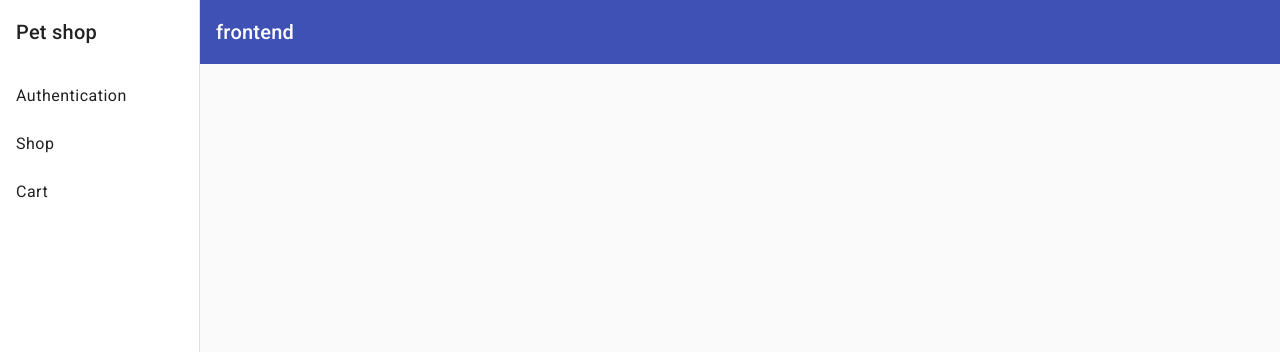
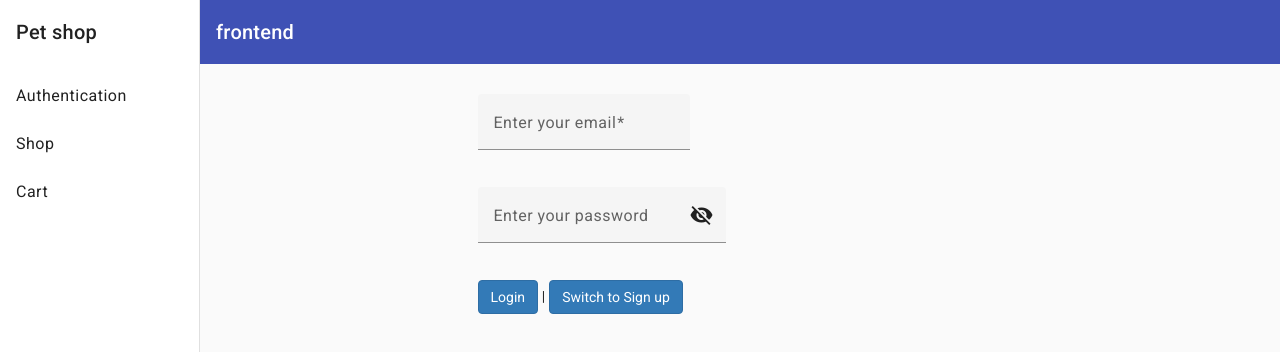
Before and after one commit to Guy-S-glitch/my-pet-shop, an Angular app in the folder frontend/: page / in a window 1280 px wide. Shown: the top 352 px of the page. Built offline with nearby package versions, Linux system fonts and the light colour scheme.

Commit message:
added email & password

```diff
--- a/frontend/angular.json
+++ b/frontend/angular.json
@@ -30,6 +30,7 @@
             "tsConfig": "tsconfig.app.json",
             "assets": ["src/favicon.ico", "src/assets"],
             "styles": [
+              "./node_modules/bootstrap/dist/css/bootstrap.min.css",
               "@angular/material/prebuilt-themes/indigo-pink.css",
               "src/styles.css"
             ],
--- /dev/null
+++ b/frontend/src/app/authentication/authentication.component.html
@@ -0,0 +1,22 @@
+
+    <div class="row" style="margin-top: 30px;">
+    <div class="col-xs-8 col-xs-offset-2 col-md-6 col-md-offset-3">
+        <form>
+      <div class="form-group">
+        <form-field-email></form-field-email>
+      </div>
+      <div class="form-group">
+        <form-field-password></form-field-password>
+      </div>
+      <div>
+        <button class="btn btn-primary" type="submit">
+          {{ isLoginMode ? "Login" : "Sign up" }}
+        </button>
+        |
+        <button class="btn btn-primary" type="button" (click)="switchMode()">
+          Switch to {{ isLoginMode ? "Sign up" : "Login" }}
+        </button>
+      </div>
+    </form>
+  </div>
+</div>
--- /dev/null
+++ b/frontend/src/app/authentication/authentication.component.ts
@@ -0,0 +1,13 @@
+import { Component } from "@angular/core";
+
+@Component({
+  selector: "app-authentication",
+  templateUrl: "./authentication.component.html",
+  styleUrl: "./authentication.component.css",
+})
+export class AuthenticationComponent {
+  isLoginMode = true;
+  switchMode() {
+    this.isLoginMode = !this.isLoginMode;
+  }
+}
--- /dev/null
+++ b/frontend/src/app/authentication/form-field/email/email.component.css
@@ -0,0 +1,3 @@
+.example-container mat-form-field + mat-form-field {
+  margin-left: 8px;
+}
--- /dev/null
+++ b/frontend/src/app/authentication/form-field/email/email.component.html
@@ -0,0 +1,13 @@
+<div class="example-container">
+  <mat-form-field>
+    <mat-label>Enter your email</mat-label>
+    <input matInput
+           placeholder="pat@example.com"
+           [formControl]="email"
+           (blur)="updateErrorMessage()"
+           required>
+    @if (email.invalid) {
+      <mat-error>{{errorMessage}}</mat-error>
+    }
+  </mat-form-field>
+</div>
--- /dev/null
+++ b/frontend/src/app/authentication/form-field/email/email.component.ts
@@ -0,0 +1,45 @@
+import { Component } from "@angular/core";
+import { takeUntilDestroyed } from "@angular/core/rxjs-interop";
+import {
+  FormControl,
+  Validators,
+  FormsModule,
+  ReactiveFormsModule,
+} from "@angular/forms";
+import { MatInputModule } from "@angular/material/input";
+import { MatFormFieldModule } from "@angular/material/form-field";
+import { merge } from "rxjs";
+
+@Component({
+  selector: "form-field-email",
+  templateUrl: "./email.component.html",
+  styleUrl: "./email.component.css",
+  standalone: true,
+  imports: [
+    MatFormFieldModule,
+    MatInputModule,
+    FormsModule,
+    ReactiveFormsModule,
+  ],
+})
+export class FormFieldEmail {
+  email = new FormControl("", [Validators.required, Validators.email]);
+
+  errorMessage = "";
+
+  constructor() {
+    merge(this.email.statusChanges, this.email.valueChanges)
+      .pipe(takeUntilDestroyed())
+      .subscribe(() => this.updateErrorMessage());
+  }
+
+  updateErrorMessage() {
+    if (this.email.hasError("required")) {
+      this.errorMessage = "You must enter a value";
+    } else if (this.email.hasError("email")) {
+      this.errorMessage = "Not a valid email";
+    } else {
+      this.errorMessage = "";
+    }
+  }
+}
--- /dev/null
+++ b/frontend/src/app/authentication/form-field/password/password.component.css
@@ -0,0 +1,16 @@
+.example-container mat-form-field + mat-form-field {
+  margin-left: 8px;
+}
+
+.example-right-align {
+  text-align: right;
+}
+
+input.example-right-align::-webkit-outer-spin-button,
+input.example-right-align::-webkit-inner-spin-button {
+  display: none;
+}
+
+input.example-right-align {
+  -moz-appearance: textfield;
+}
--- /dev/null
+++ b/frontend/src/app/authentication/form-field/password/password.component.html
@@ -0,0 +1,15 @@
+<div class="example-container">
+  <mat-form-field>
+    <mat-label>Enter your password</mat-label>
+    <input matInput [type]="hide ? 'password' : 'text'" />
+    <button
+      mat-icon-button
+      matSuffix
+      (click)="hide = !hide"
+      [attr.aria-label]="'Hide password'"
+      [attr.aria-pressed]="hide"
+    >
+      <mat-icon>{{ hide ? "visibility_off" : "visibility" }}</mat-icon>
+    </button>
+  </mat-form-field>
+</div>
--- /dev/null
+++ b/frontend/src/app/authentication/form-field/password/password.component.ts
@@ -0,0 +1,16 @@
+import { Component } from "@angular/core";
+import { MatIconModule } from "@angular/material/icon";
+import { MatButtonModule } from "@angular/material/button";
+import { MatInputModule } from "@angular/material/input";
+import { MatFormFieldModule } from "@angular/material/form-field";
+
+@Component({
+  selector: "form-field-password",
+  templateUrl: "./password.component.html",
+  styleUrl: "./password.component.css",
+  standalone: true,
+  imports: [MatFormFieldModule, MatInputModule, MatButtonModule, MatIconModule],
+})
+export class FormFieldPassword {
+  hide = true;
+}
--- a/frontend/src/app/main-nav/main-nav.component.html
+++ b/frontend/src/app/main-nav/main-nav.component.html
@@ -1,8 +1,12 @@
 <mat-sidenav-container class="sidenav-container">
-  <mat-sidenav #drawer class="sidenav" fixedInViewport
+  <mat-sidenav
+    #drawer
+    class="sidenav"
+    fixedInViewport
     [attr.role]="(isHandset$ | async) ? 'dialog' : 'navigation'"
     [mode]="(isHandset$ | async) ? 'over' : 'side'"
-      [opened]="(isHandset$ | async) === false">
+    [opened]="(isHandset$ | async) === false"
+  >
     <mat-toolbar>Pet shop</mat-toolbar>
     <mat-nav-list>
       <a mat-list-item href="#">Authentication</a>
@@ -17,12 +21,13 @@
         type="button"
         aria-label="Toggle sidenav"
         mat-icon-button
-          (click)="drawer.toggle()">
+        (click)="drawer.toggle()"
+      >
         <mat-icon aria-label="Side nav toggle icon">menu</mat-icon>
       </button>
       }
       <span>frontend</span>
     </mat-toolbar>
-    <!-- Add Content Here -->
+    <app-authentication></app-authentication>
   </mat-sidenav-content>
 </mat-sidenav-container>
```
Also changed, not shown: frontend/src/app/app.module.ts (+5 -2 lines), frontend/src/app/authentication/authentication.component.css (added). Lines whose indentation alone changed are shown as unchanged.
